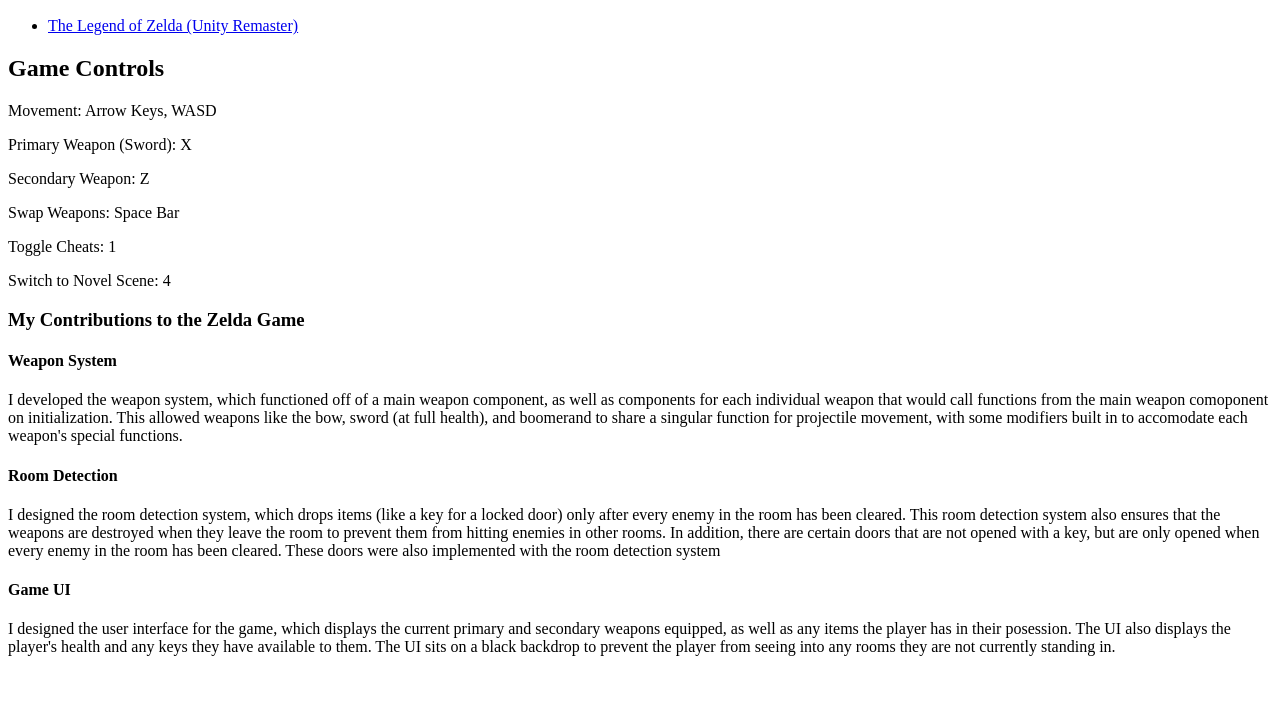
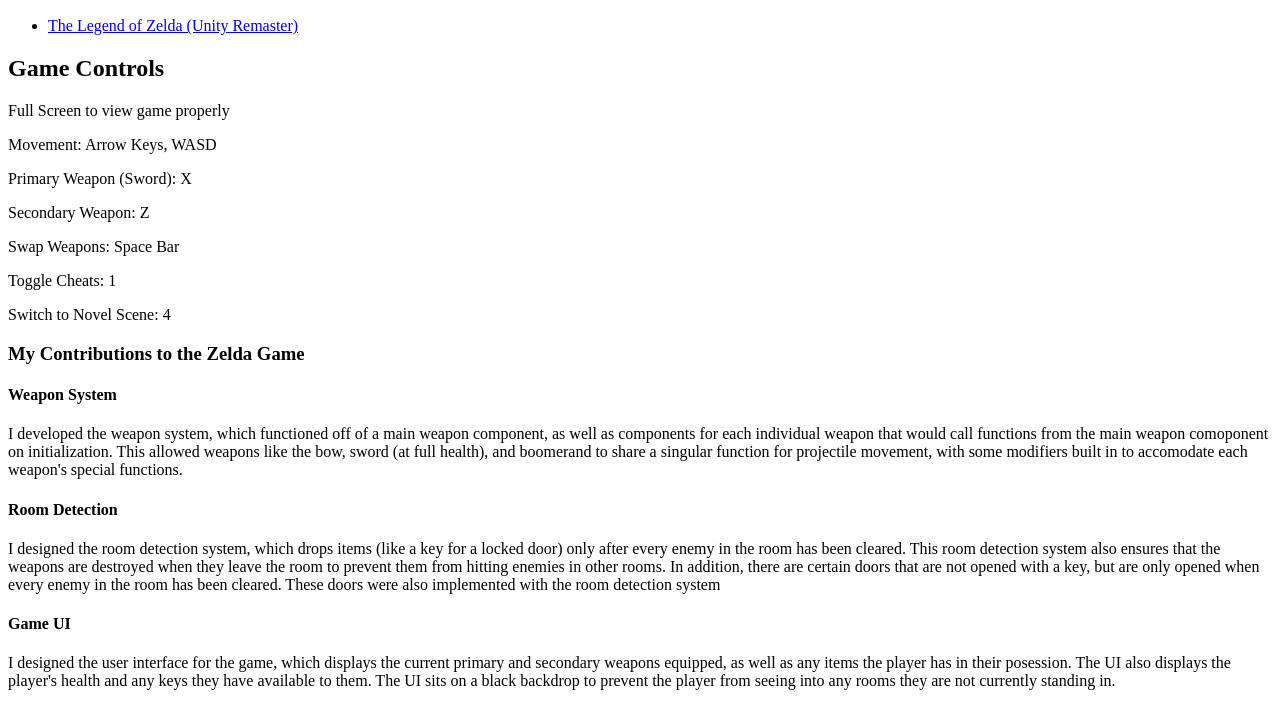
Before and after one commit to levistr1/levistr1.github.io, a plain HTML site: page index.html in a window 1280 px wide. Shown: the part 96-802 px from the top of the page. Drawn offline with Linux system fonts and the light colour scheme.

Commit message:
full screen

```diff
--- a/index.html
+++ b/index.html
@@ -12,6 +12,7 @@
 
 <h2>Game Controls</h2>
 <div>
+    <p>Full Screen to view game properly</p>
     <p>Movement: Arrow Keys, WASD</p>
     <p>Primary Weapon (Sword): X</p>
     <p>Secondary Weapon: Z</p>
```
